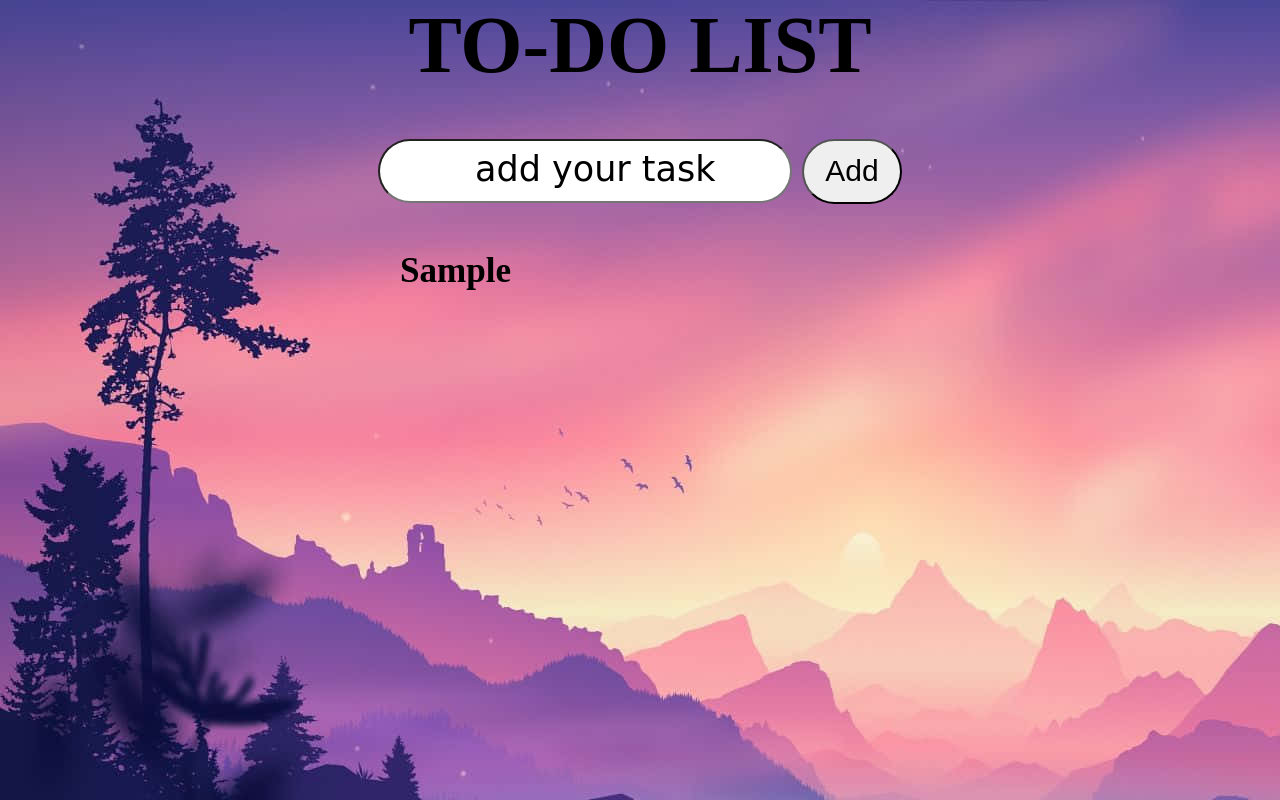
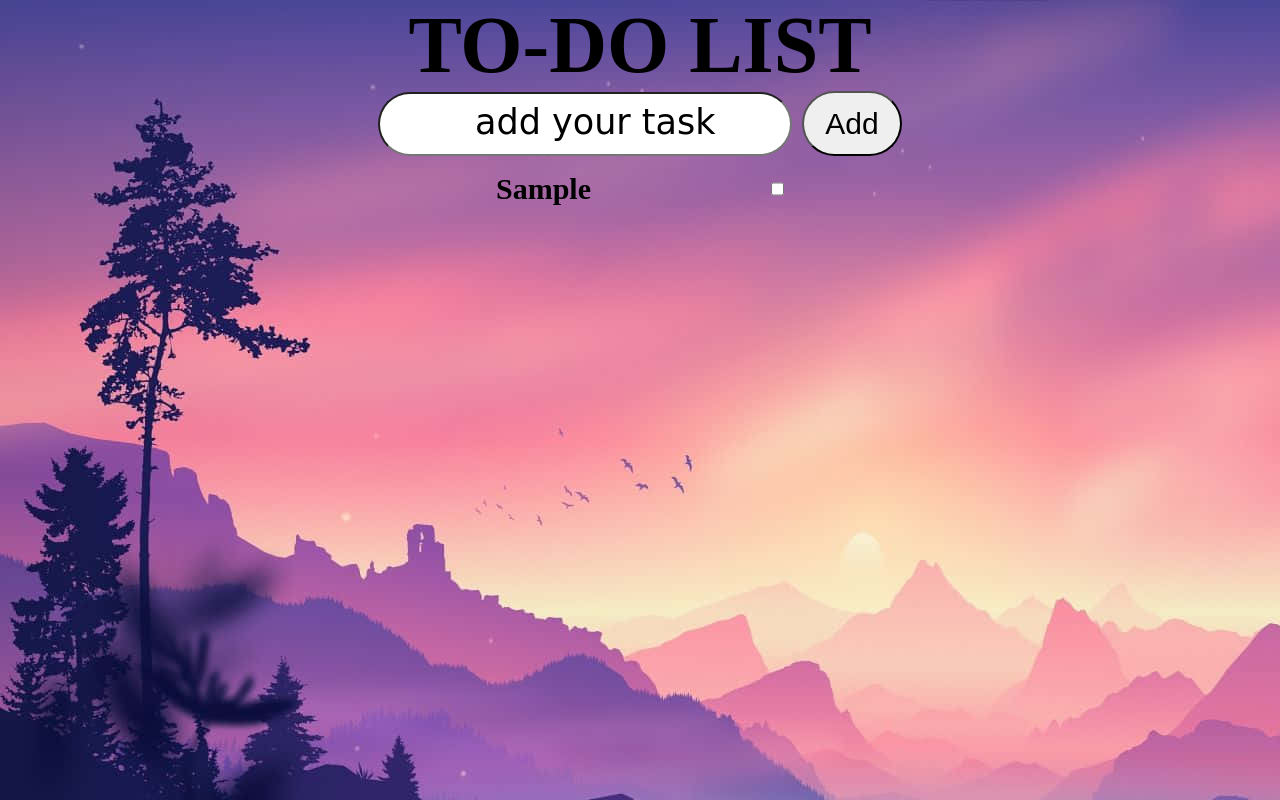
Before and after one commit to draunger/TO-DO-LIST, a plain HTML site: page index.html in a window 1280 px wide. Both pictures are taken after typing "Sample" into the empty fields and a click on the button "Add". Drawn offline with Linux system fonts and the light colour scheme.

Commit message:
Add checkbox

```diff
--- a/index.html
+++ b/index.html
@@ -9,12 +9,11 @@
 </head>
 <body>
     <h1>TO-DO LIST</h1>
-   <div>
+   <div class="input_div">
     <input type="text" placeholder="add your task" id="input1">
     <button id="button1" onclick="show()">Add</button>
    </div>
-   <h4 id="statments">
-   </h4>
+   <div class="item_list"></div>
 
    <script src="script.js"></script>
 </body>
--- a/script.js
+++ b/script.js
@@ -7,8 +7,16 @@ let input1 = document.getElementById("input1");
 
     newh.innerHTML = input1.value;
 
-    newh.className = "statment";
+    // newh.className = "statment";
 
-    document.getElementById("statments").appendChild(newh);
+    // document.getElementById("statments").appendChild(newh);
+    const items=document.querySelector('.item_list')
+    const item=document.createElement('div')
+
+    item.setAttribute('class','item')
+    item.appendChild(newh)
+    item.appendChild(checkbox)
+    items.appendChild(item)
+
     input1.value="";
 }
--- a/style.css
+++ b/style.css
@@ -4,20 +4,16 @@
 }
 body{
     background-image: url(photo.jpg);
-
-
 }
 h1{
     display: flex;
     justify-content: center;
     font-size: 80px;
 }
-div{
+.input_div{
     display: flex;
     justify-content: center;
-    height: 20vh;
     align-items: center;
-
 }
 #input1{
     margin-right: 10px;
@@ -40,11 +36,17 @@ input::placeholder{
     border-radius: 180px;
     font-size: 30px;
 }
-#statments{
-    /* display: flex;
-    justify-content: center;
-    padding-right: 300px; */
+h3{
     font-size: 30px;
-    padding-left: 400px;
-
 }
+.item_list{
+    display: block;
+    margin: 1em auto;
+    width: 18rem;
+}
+.item{
+    width: 100%;
+    display: flex;
+    justify-content: space-between;
+    margin: 1em 0;
+}
```
